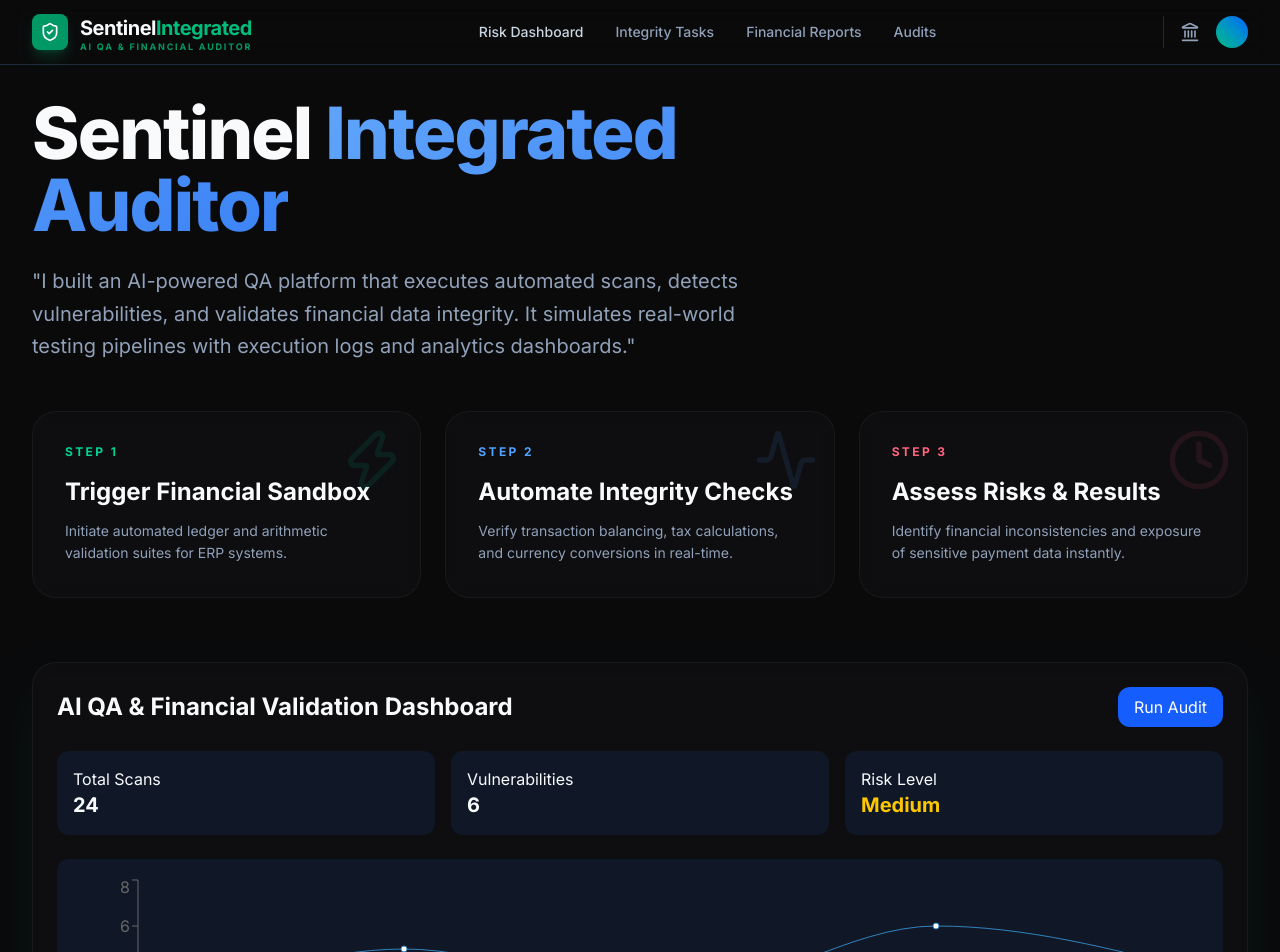
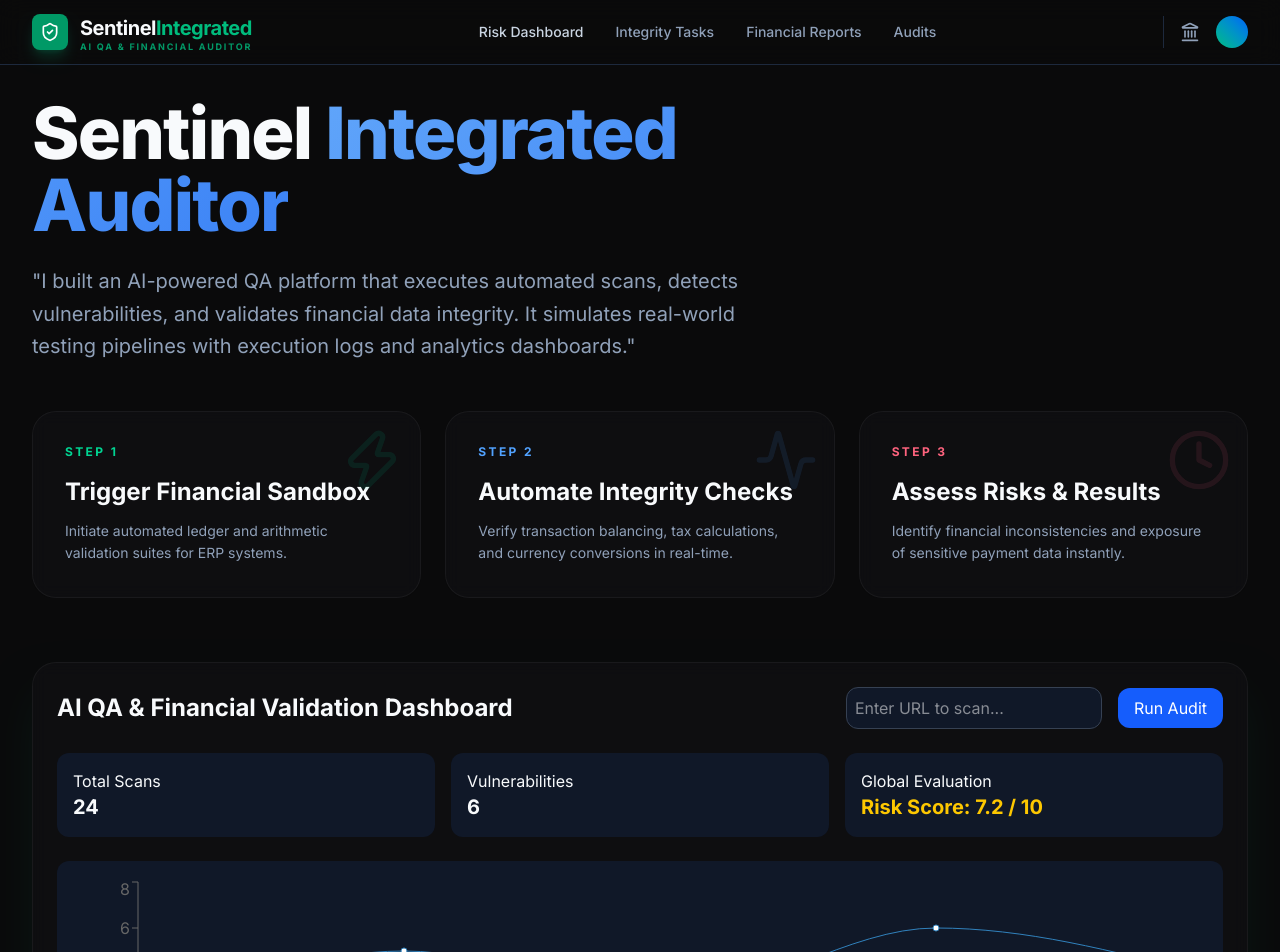
Before and after one commit to josemanuelsuarez110/qa-sentinel-platform, a Next.js app in the folder frontend/: page / in a window 1280 px wide. Shown: the top 952 px of the page. Built offline with nearby package versions, Linux system fonts and the light colour scheme.

Commit message:
feat: added URL input, dynamic timestamps, and explicit Risk Score to ProDashboard

```diff
--- a/frontend/src/components/ProDashboard.tsx
+++ b/frontend/src/components/ProDashboard.tsx
@@ -29,7 +29,8 @@ export default function ProDashboard() {
     setResults(null)
 
     const addLog = (message: string, type: LogType = "info") => {
-      setLogs(prev => [...prev, { message, type }])
+      const now = new Date().toLocaleTimeString()
+      setLogs(prev => [...prev, { message: `[${now}] ${message}`, type }])
     }
 
     addLog("Initializing Sentinel Engine...", "info")
@@ -82,12 +83,18 @@ export default function ProDashboard() {
           AI QA & Financial Validation Dashboard
         </h1>
 
-        <button
-          onClick={runAudit}
-          className="bg-blue-600 text-white px-4 py-2 rounded-xl"
-        >
-          {loading ? "Running..." : "Run Audit"}
-        </button>
+        <div className="flex gap-4 items-center">
+          <input
+            placeholder="Enter URL to scan..."
+            className="border border-gray-700 bg-gray-900 p-2 rounded-xl text-white outline-none focus:border-blue-500 transition-colors w-64"
+          />
+          <button
+            onClick={runAudit}
+            className="bg-blue-600 text-white px-4 py-2 rounded-xl hover:bg-blue-500 transition-colors"
+          >
+            {loading ? "Running..." : "Run Audit"}
+          </button>
+        </div>
       </div>
 
       {/* METRICS */}
@@ -103,8 +110,8 @@ export default function ProDashboard() {
         </div>
 
         <div className="p-4 bg-gray-900 rounded-xl">
-          <p>Risk Level</p>
-          <h2 className="text-xl font-bold text-yellow-400">Medium</h2>
+          <p>Global Evaluation</p>
+          <h2 className="text-xl font-bold text-yellow-400">Risk Score: 7.2 / 10</h2>
         </div>
       </div>
 
```
